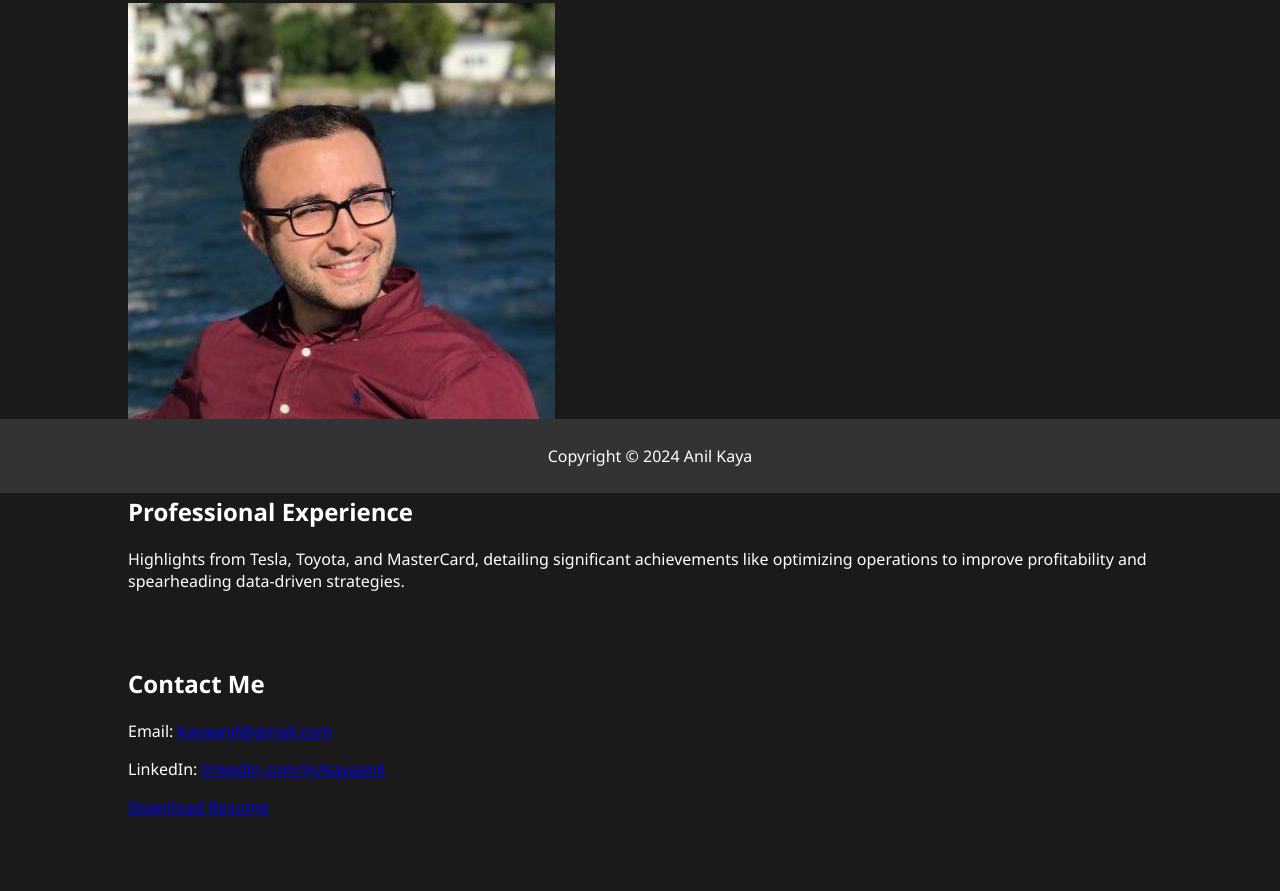
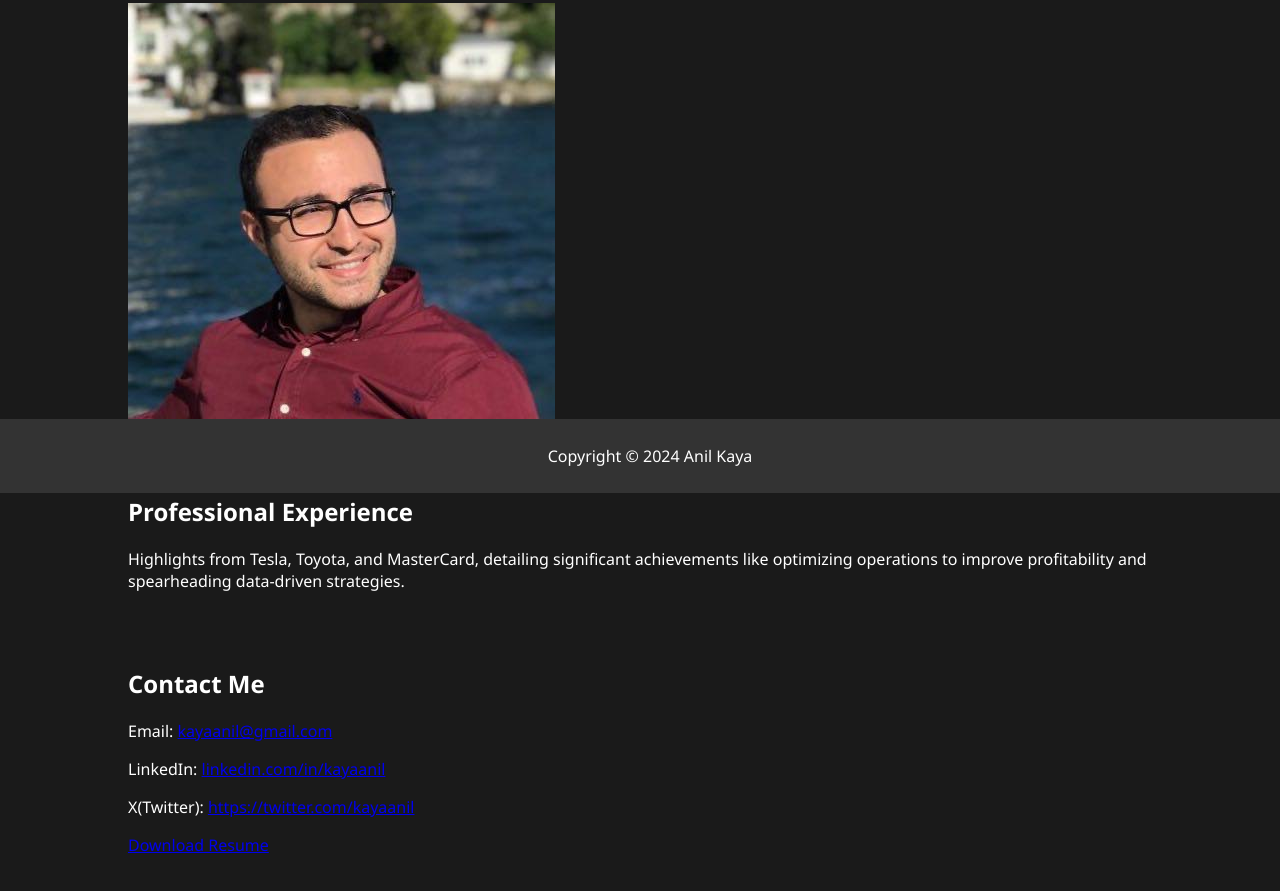
Before and after one commit to kayaanil/kayaanil.github.io, a plain HTML site: page index.html in a window 1280 px wide. Shown: the part 307-1198 px from the top of the page. Before the commit the page ends 1161 px from the top, so only its background shows below. Drawn offline with Linux system fonts and the light colour scheme.

Commit message:
Update index.html

```diff
--- a/index.html
+++ b/index.html
@@ -42,6 +42,7 @@
             <h2>Contact Me</h2>
             <p>Email: <a href="mailto:kayaanil@gmail.com">kayaanil@gmail.com</a></p>
             <p>LinkedIn: <a href="https://www.linkedin.com/in/kayaanil/">linkedin.com/in/kayaanil</a></p>
+            <p>X(Twitter): <a href="https://twitter.com/kayaanil">https://twitter.com/kayaanil</a></p>
             <p><a href="download/Anil_Kaya_Resume_May2024.docx" download>Download Resume</a></p>
         </div>
     </section>
```
